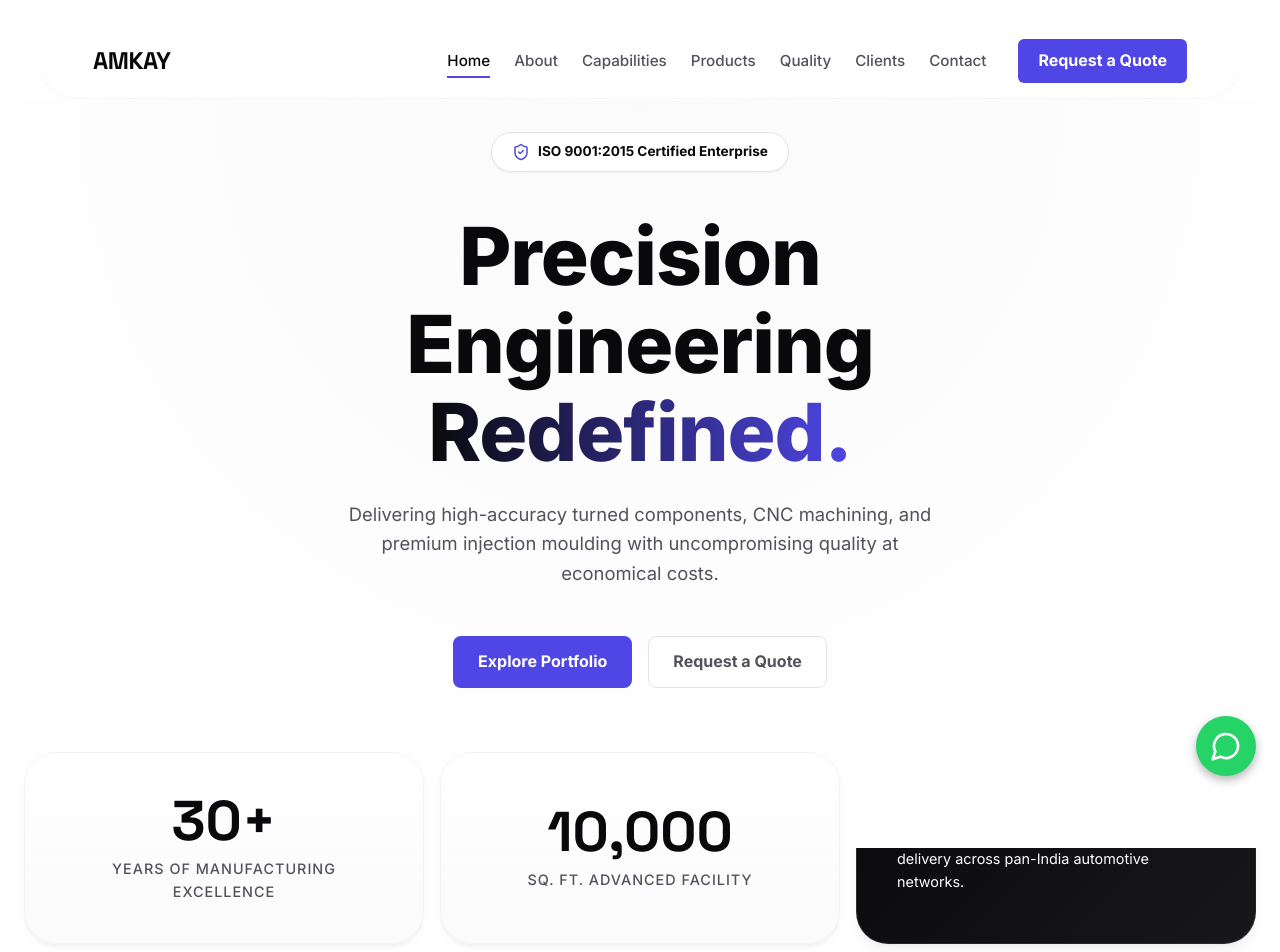
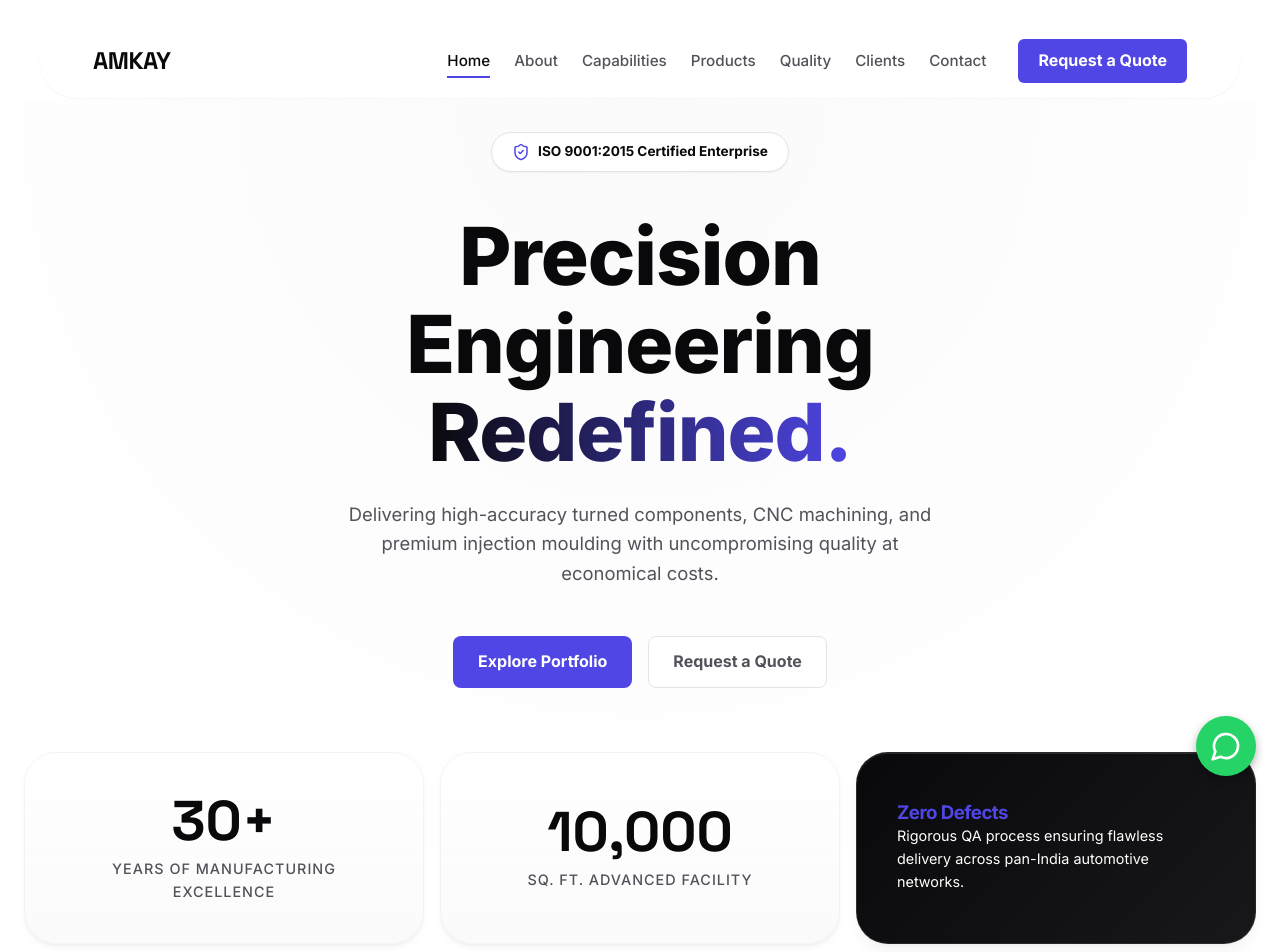
Before and after one commit to crynce/amkay2, a React (Vite) app: page / in a window 1280 px wide. Shown: the top 952 px of the page. Built offline with nearby package versions, Linux system fonts and the light colour scheme.

Commit message:
feat: Add new Home page styling and a Contact page component.

```diff
--- a/src/pages/Contact.jsx
+++ b/src/pages/Contact.jsx
@@ -235,11 +235,11 @@
       {/* Google Maps Embed */}
       <section className="map-section">
         <iframe
-          src="https://www.google.com/maps/embed?pb=!1m18!1m12!1m3!1m2!1s0x390d3d3a01aaaaab%3A0x1bb1aaaaab!2sIMT%20Manesar%2C%20Gurugram%2C%20Haryana!5e0!3m2!1sen!2sin!4v1700000000000!5m2!1sen!2sin"
+          src="https://www.google.com/maps?q=28.4515641,76.9918864&output=embed"
           width="100%"
           height="450"
           style={{ border: 0, display: "block" }}
-          allowFullScreen=""
+          allowFullScreen
           loading="lazy"
           referrerPolicy="no-referrer-when-downgrade"
           title="Amkay Industries Location"
--- a/src/pages/Home.css
+++ b/src/pages/Home.css
@@ -137,10 +137,13 @@
   transition:
     transform 0.4s cubic-bezier(0.16, 1, 0.3, 1),
     box-shadow 0.4s ease;
+  transform: translateZ(
+    0
+  ); /* Forces hardware acceleration to fix grid paint glitches */
 }
 
 .bento-card:hover {
-  transform: translateY(-4px) scale(1.01);
+  transform: translateY(-4px) scale(1.01) translateZ(0);
   box-shadow: var(--shadow-lg);
 }
 
@@ -172,6 +175,7 @@
   box-shadow:
     inset 0 1px 0 rgba(255, 255, 255, 0.1),
     var(--shadow-lg); /* Inner glow */
+  height: 100%;
 }
 
 .stat-value {
```
